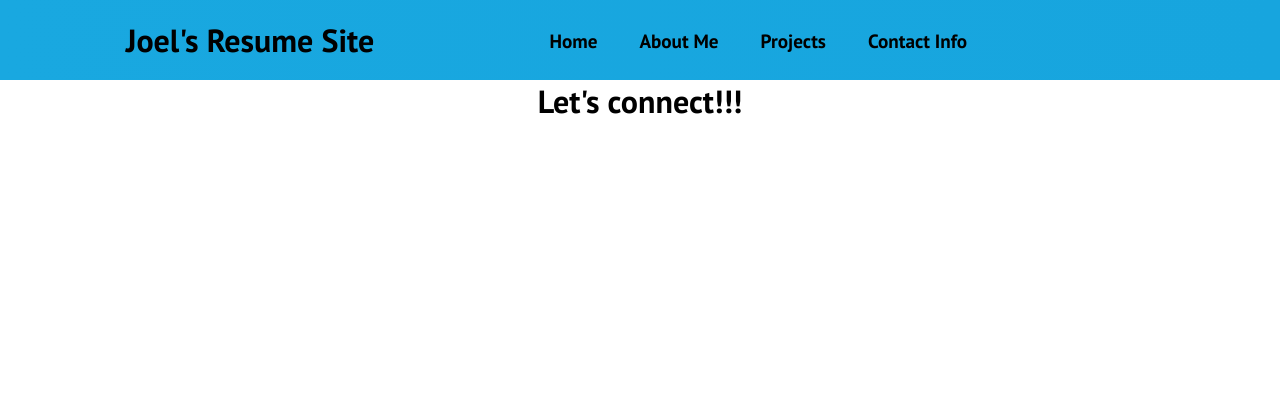
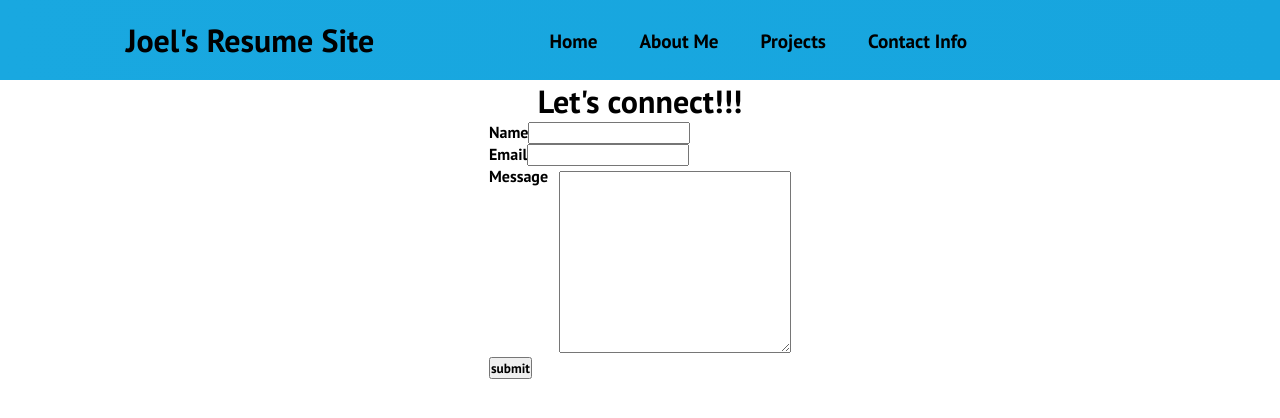
Before and after one commit to JoeliRosas20/portfolio-site, a React (Vite) app: page /contactinfo in a window 1280 px wide. Shown: the top 418 px of the page. Built offline with nearby package versions, Linux system fonts and the light colour scheme.

Commit message:
Started working on ContactInfo and edit to Project

```diff
--- /dev/null
+++ b/src/components/pages/ContactInfo.css
@@ -0,0 +1,15 @@
+.contactInfo-container{
+    display: flex;
+    flex-direction: column;
+    align-items: center;
+    justify-content: center;
+}
+
+.messageLabel{
+    display:flex
+}
+
+#message{
+    margin-left: 70px;
+    margin-top: -15px;
+}
--- a/src/components/pages/ContactInfo.tsx
+++ b/src/components/pages/ContactInfo.tsx
@@ -1,9 +1,32 @@
 import React from 'react'
+import './ContactInfo.css'
 
 function ContactInfo() {
   return (
-    <div>
+    <div className='contactInfo-container'>
       <h1>Let's connect!!!</h1>
+      <form>
+        <label htmlFor='name'>Name</label>
+        <input
+          type='text'
+          id='name'
+        />
+        <br/>
+        <label htmlFor='email'>Email</label>
+        <input
+          type='text'
+          id='email'
+        />
+        <br/>
+        <label htmlFor='message' className='messageLabel'>Message</label>
+        <textarea
+          rows="10"
+          cols="30"
+          id="message"
+        ></textarea>
+        <br/>
+        <button type='submit'>submit</button>
+      </form>
     </div>
   )
 }
--- a/src/components/pages/Projects.css
+++ b/src/components/pages/Projects.css
@@ -14,6 +14,7 @@
 
 .project_item_title{
     height: 50px;
+    padding-left: 10px;
 }
 
 .project_item_info{
@@ -21,3 +22,8 @@
     padding: 50px 0px 50px;
     line-height: 24px;
 }
+
+.project_item_img{
+    padding-left: 10px;
+    width: 710px;
+}
```
